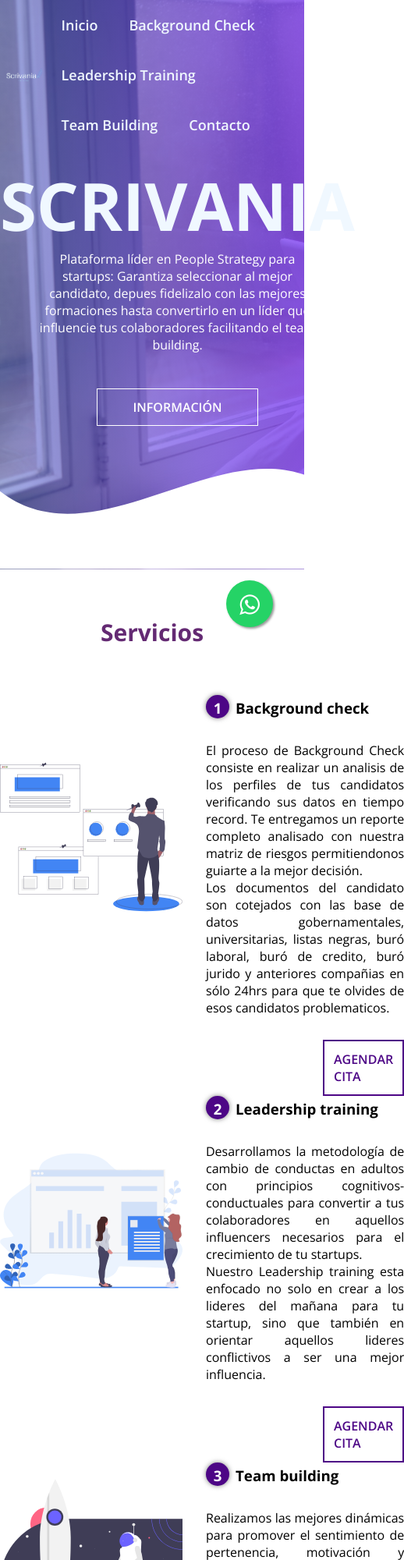
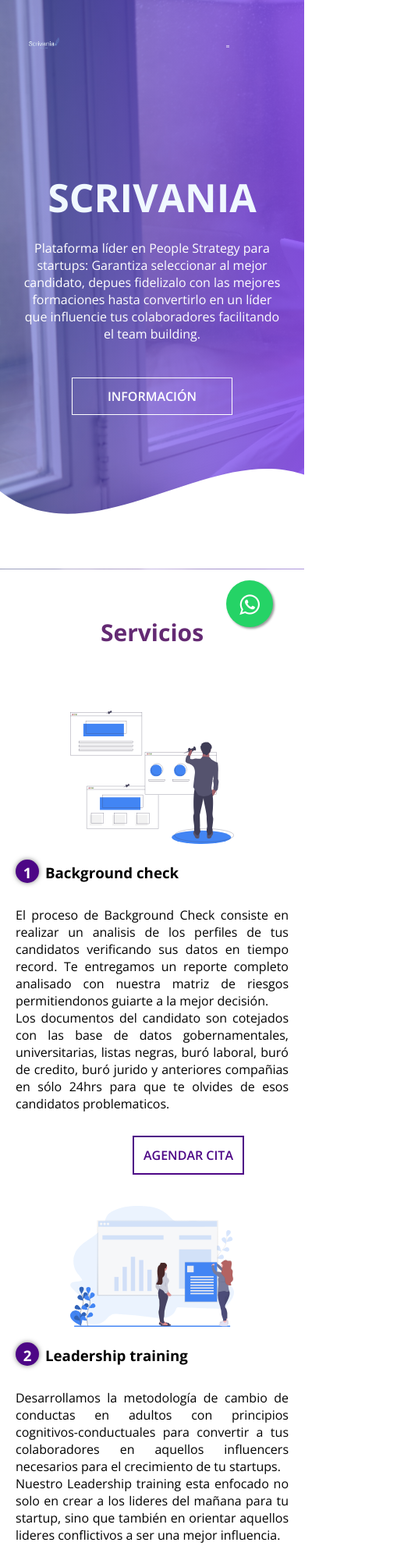
Before and after one commit to Scrivaniahr/Scrivaniahr.github.io, a plain HTML site: page index.html in a window 390 px wide. Shown: the top 2000 px of the page at 78% size, 518 px wide, since content can reach past the window. Drawn offline with nearby package versions, Linux system fonts and the light colour scheme.

Commit message:
Update style.css

```diff
--- a/style.css
+++ b/style.css
@@ -444,3 +444,83 @@ body{
       background-positon-x: 0px;
     }
   }
+
+  @media screen and (max-width:960px){
+
+    .menu2 {
+        padding: 30px;
+    }
+
+    .menu2 label {
+        display: initial;
+    }
+
+    .menu2 .navbar {
+        position: relative;
+        top: 100%;
+        left: 0;
+        right: 0;
+        background-color: #4d0686;
+        display: none;
+    }
+
+    .menu2 .navbar ul li {
+        width: 100%;
+    }
+
+    #menu2:checked ~ .navbar {
+        display: initial;
+    }
+
+    .header-content {
+        padding: 100px 30px;
+    }
+
+    .header-txt h1 {
+        font-size: 50px;
+        margin-bottom: 20px;
+    }
+
+    .header-txt p {
+        padding: 0;
+    }
+
+    .testi-txt {
+        flex-direction: column;
+        width: 100%;
+        padding: 0;
+        padding-left: 20px;
+        padding-right: 20px;
+        padding-bottom: 20px;
+        padding-top: 20px;
+    }
+
+    .testo-txt {
+        flex-direction: column;
+        width: 100%;
+        padding: 0;
+        padding-left: 20px;
+        padding-right: 20px;
+        padding-bottom: 20px;
+        padding-top: 20px;
+    }
+
+    .testi-txt h3 span{
+        text-align: center;
+    }
+
+    .imagen-about-us{
+        margin: auto;
+        margin-bottom: 20px;
+    }
+
+    .imagen-about-us2{
+        margin: auto;
+        margin-bottom: 20px;
+    }
+
+
+
+
+
+  }
```
